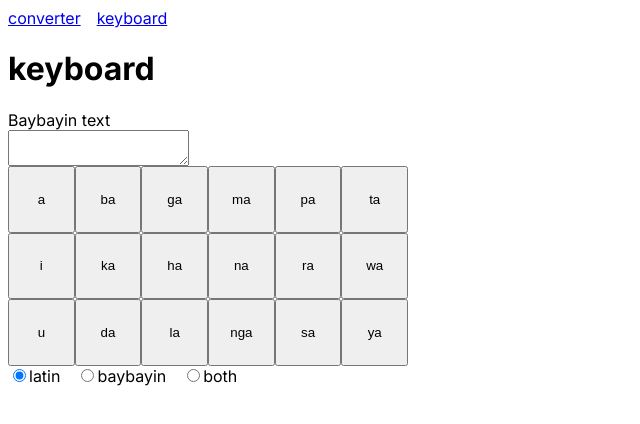
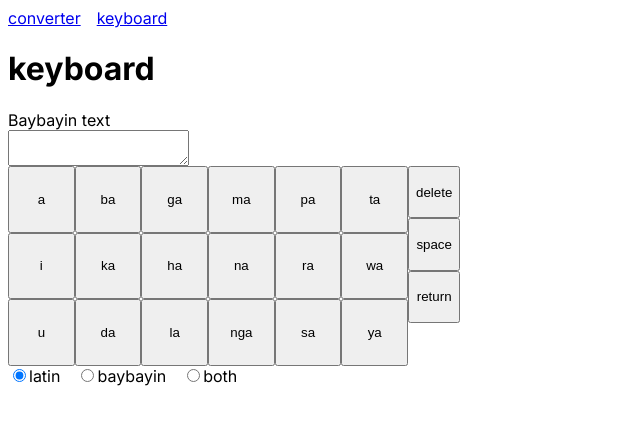
Before and after one commit to aqandrew/baybayin, a Next.js app: page /keyboard in a window 1280 px wide. Shown: the top 424 px of the page, without its empty margins (0-640 px from the left). Built offline with nearby package versions, Linux system fonts and the light colour scheme.

Commit message:
feat: add non-functioning function buttons

```diff
--- a/src/components/Keyboard.css
+++ b/src/components/Keyboard.css
@@ -1,11 +1,20 @@
 .Keyboard {
-	max-width: 400px;
-	display: grid;
-	grid-template-columns: repeat(6, 1fr);
-	grid-template-rows: repeat(3, 1fr);
-	grid-auto-flow: column;
+	display: flex;
 
 	button {
 		aspect-ratio: 1;
 	}
+
+	.characters {
+		width: 400px;
+		display: grid;
+		grid-template-columns: repeat(6, 1fr);
+		grid-template-rows: repeat(3, 1fr);
+		grid-auto-flow: column;
+	}
+
+	.functions {
+		display: flex;
+		flex-direction: column;
+	}
 }
--- a/src/components/Keyboard.tsx
+++ b/src/components/Keyboard.tsx
@@ -35,6 +35,7 @@ export default function Keyboard({
 }: KeyboardProps) {
 	return (
 		<div className="Keyboard">
+			<div className="characters">
 				{KEYS.map((key) => {
 					const character = BAYBAYIN[key];
 					const label: { [K in KeyboardDisplay]: string } = {
@@ -42,7 +43,6 @@ export default function Keyboard({
 						baybayin: character as string,
 						both: `${character}<br />${key}`,
 					};
-
 					return (
 						<button
 							dangerouslySetInnerHTML={{ __html: label[keyboardDisplay] }}
@@ -54,5 +54,12 @@ export default function Keyboard({
 					);
 				})}
 			</div>
+
+			<div className="functions">
+				<button>delete</button>
+				<button>space</button>
+				<button>return</button>
+			</div>
+		</div>
 	);
 }
```
Lines whose indentation alone changed are shown as unchanged.
